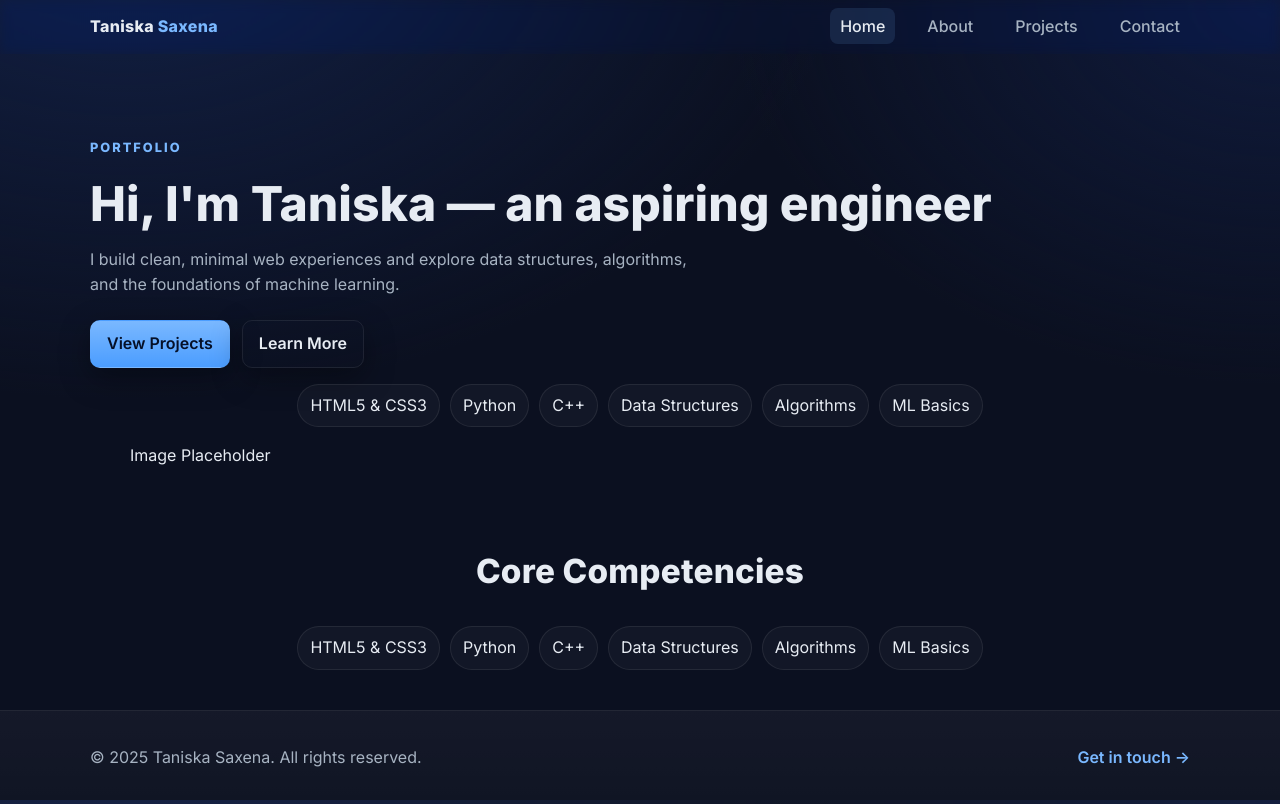
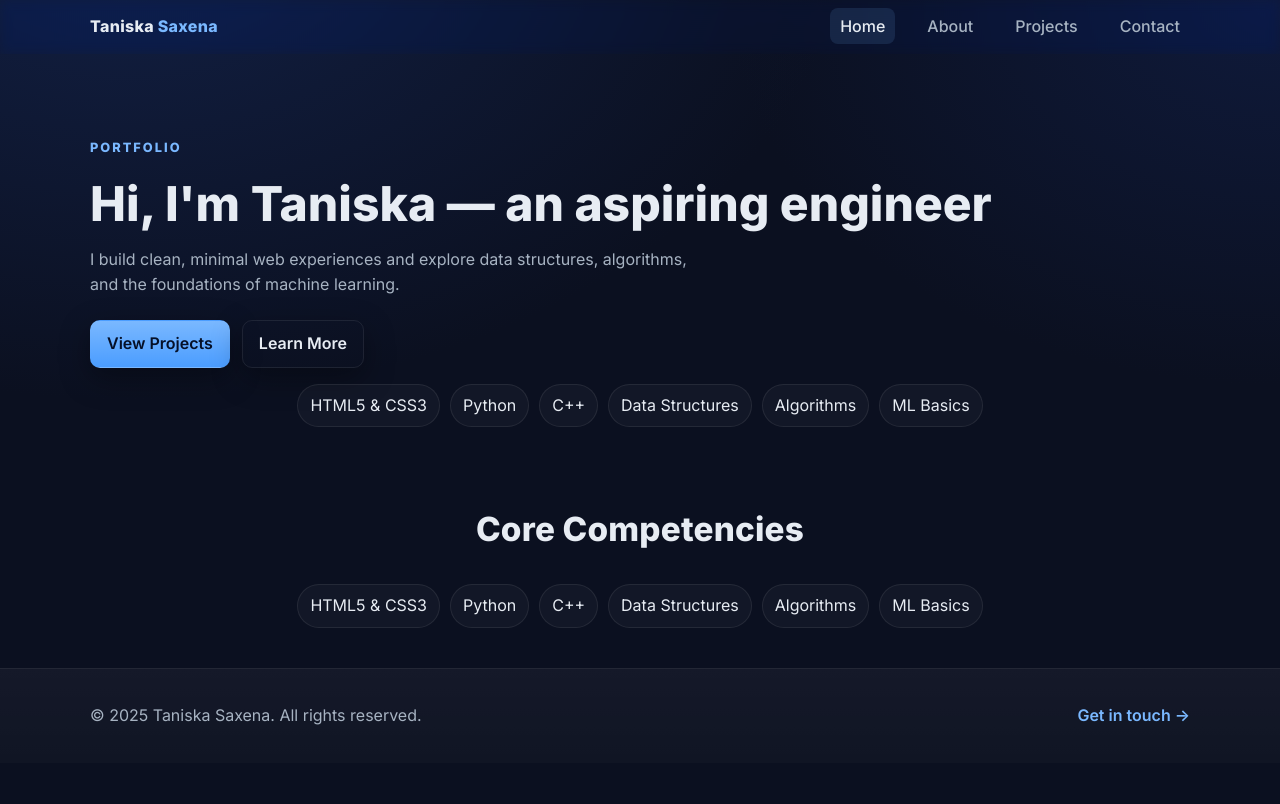
Before and after one commit to taniska-sketch/bdcoe_t1, a plain HTML site: page index.html in a window 1280 px wide. Drawn offline with Linux system fonts and the light colour scheme.

Commit message:
Update index.html

```diff
--- a/index.html
+++ b/index.html
@@ -47,7 +47,7 @@
 
         <figure class="hero-media" aria-label="Portfolio preview image placeholder">
           <div class="media-inner">
-            <div class="media-badge">Image Placeholder</div>
+            <div class="media-badge"></div>
           </div>
         </figure>
       </div>
```
